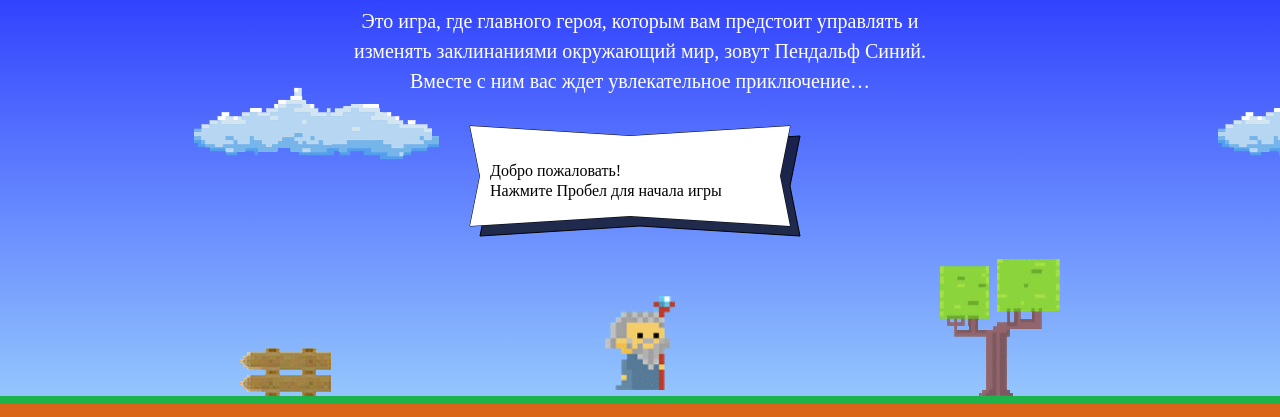
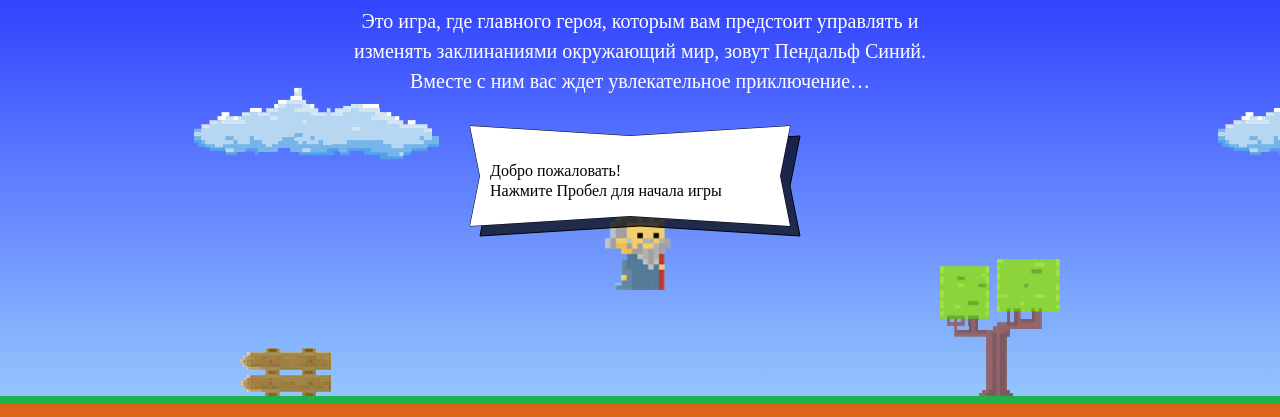
Before and after one commit to NataliyyaB/135127-code-and-magick-19, a website: page index.html in a window 1280 px wide. Shown: the part 203-620 px from the top of the page. Drawn offline with Linux system fonts and the light colour scheme; a web font is replaced by a local one.

Commit message:
updates for wizard's position on Y

```diff
--- a/index.html
+++ b/index.html
@@ -204,7 +204,7 @@
 
   //позиция мага по Y
   function getWizardY(height) {
-    return height - height / 3;
+    return height / 3;
   };
 
 </script>
```
